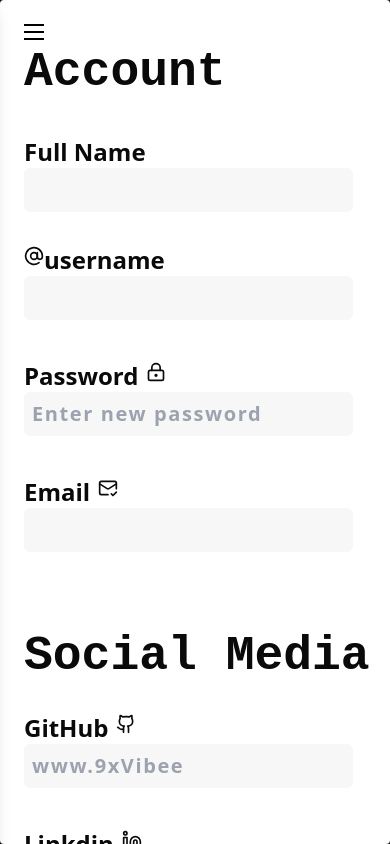
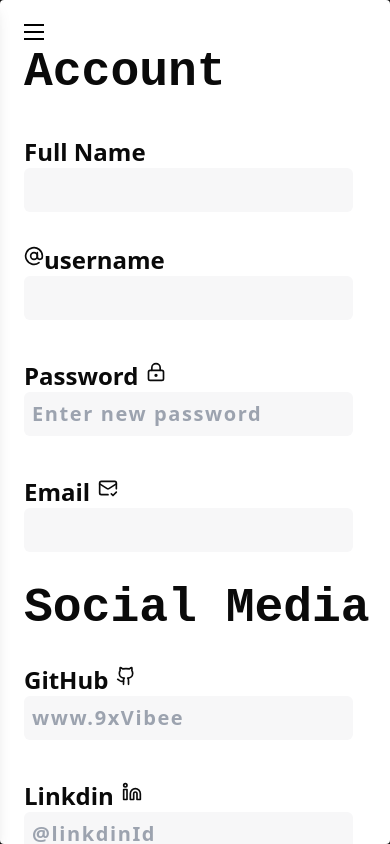
Before and after one commit to psapkale/intercord, a React (Vite) app in the folder frontend/: page /dashboard/account in a window 390 px wide. Built offline with nearby package versions, Linux system fonts and the light colour scheme; a web font is replaced by a local one.

Commit message:
chore:Margin top adjustment done in profile Page

```diff
--- a/frontend/src/pages/ProfilePage.tsx
+++ b/frontend/src/pages/ProfilePage.tsx
@@ -108,7 +108,7 @@ const ProfilePage = () => {
         </div>
       </div>
       {/* Social Links */}
-      <div className="w-full h-fit mt-[5rem] overflow-scroll">
+      <div className="w-full h-fit mt-[2rem] md:mt-[3rem] lg:mt-[5rem] overflow-scroll">
         <h1 className="font-semibold text-5xl font-mono">Social Media</h1>
         <div className="w-full flex gap-[0.5rem] flex-col lg:flex-row lg:gap-[5rem] flex-wrap">
           {/* Github */}
```
